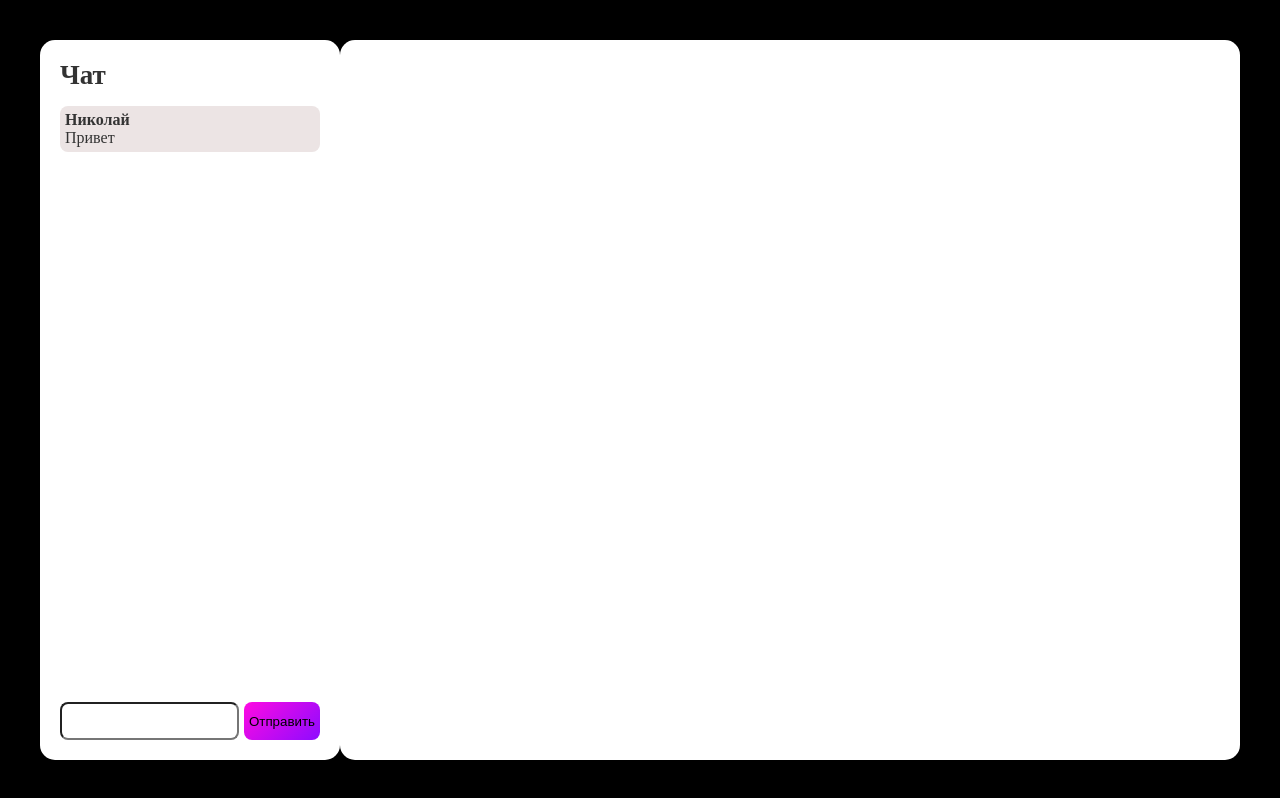
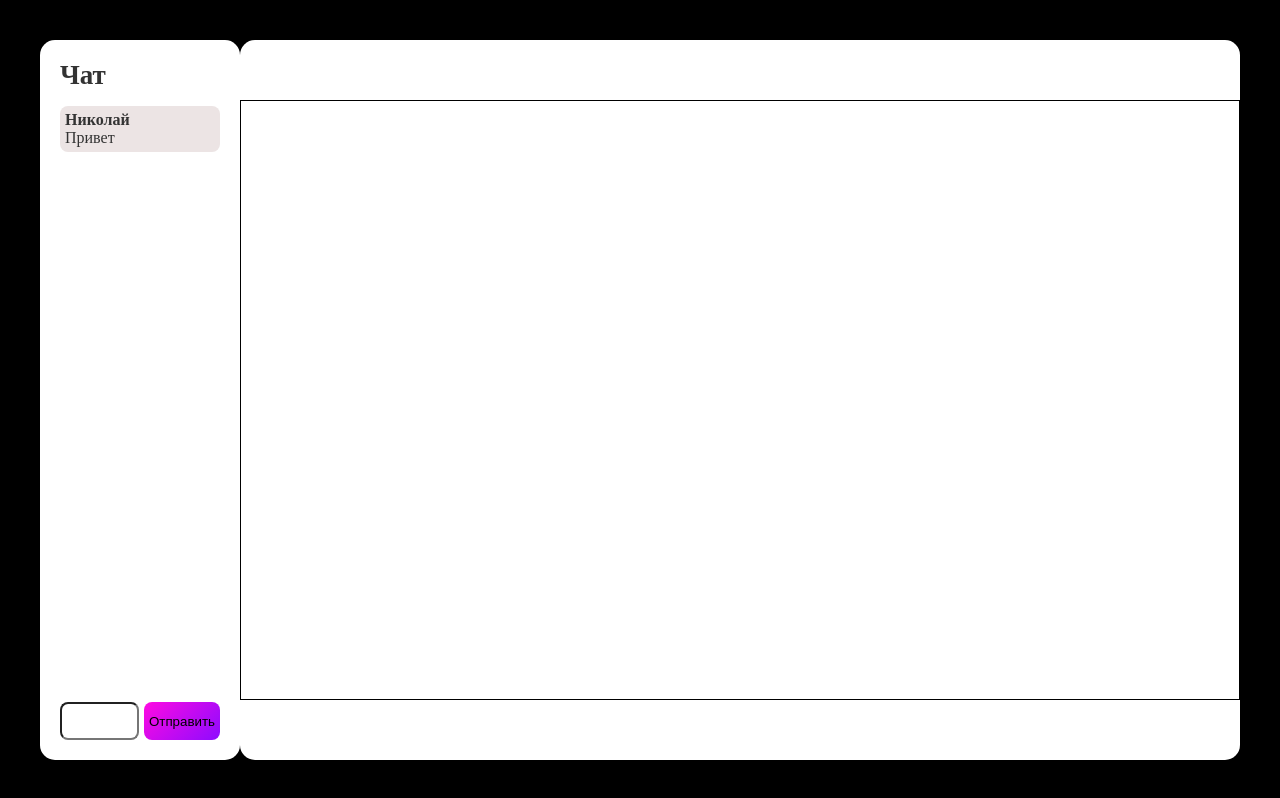
Before and after one commit to Leroyalle/guess-the-drawing-frontend, a Next.js app: page /game/1 in a window 1280 px wide. Built offline with nearby package versions, Linux system fonts and the light colour scheme.

Commit message:
canvas и его базовый функционал

```diff
--- a/app/components/Canvas/Canvas.module.scss
+++ b/app/components/Canvas/Canvas.module.scss
@@ -0,0 +1,6 @@
+.canvas {
+  margin: auto;
+  width: 1000px;
+  height: 600px;
+  border: 1px solid black;
+}
--- a/app/components/Canvas/index.tsx
+++ b/app/components/Canvas/index.tsx
@@ -1,9 +1,41 @@
+'use client';
 import React from 'react';
-
 import styles from './Canvas.module.scss';
 
 export const Canvas: React.FC = () => {
-  const rootRef = React.useRef(null);
+  const rootRef = React.useRef<HTMLCanvasElement | null>(null);
 
-  return <div ref={rootRef}></div>;
+  React.useEffect(() => {
+    if (rootRef.current) {
+      const canvas = document.getElementById('canvas');
+      const ctx = rootRef.current.getContext('2d');
+      if (ctx) {
+        rootRef.current.width = 1000;
+        rootRef.current.height = 600;
+        ctx.lineCap = 'round';
+        ctx.lineWidth = 8;
+        ctx.strokeStyle = 'black';
+
+        //   ctx.clearRect(0, 0, canvas.width, canvas.height);
+
+        rootRef.current.addEventListener('mousemove', (e) => {
+          const x = e.offsetX;
+          const y = e.offsetY;
+          const dx = e.movementX;
+          const dy = e.movementY;
+
+          if (e.buttons > 0) {
+            console.log(1111);
+            ctx.beginPath();
+            ctx.moveTo(x, y);
+            ctx.lineTo(x - dx, y - dy);
+            ctx.stroke();
+            ctx.closePath();
+          }
+        });
+      }
+    }
+  }, []);
+
+  return <canvas ref={rootRef} className={styles.canvas} />;
 };
--- a/app/game/[id]/Game.module.scss
+++ b/app/game/[id]/Game.module.scss
@@ -62,6 +62,8 @@
   }
 
   .canvas {
+    display: grid;
+    place-items: center;
     background-color: #fff;
     width: 100%;
     height: 100%;
--- a/app/game/[id]/page.tsx
+++ b/app/game/[id]/page.tsx
@@ -1,5 +1,6 @@
 import Image from 'next/image';
 import styles from './Game.module.scss';
+import { Canvas } from '@/app/components/Canvas';
 
 export default function Game() {
   return (
@@ -15,13 +16,12 @@ export default function Game() {
           </div>
           <div className={styles.input}>
             <input type="text" className={styles.field} />
-
             <button className={styles.send}>Отправить</button>
           </div>
         </div>
 
         <div className={styles.canvas}>
-          <div id="paint" />
+          <Canvas />
         </div>
       </div>
     </main>
--- a/app/page.tsx
+++ b/app/page.tsx
@@ -1,5 +1,6 @@
 import Image from 'next/image';
 import styles from './Home.module.scss';
+import Link from 'next/link';
 
 export default function Home() {
   return (
@@ -9,7 +10,9 @@ export default function Home() {
         <p className={styles.subtitle}>
           Сыграй с друзьями! <br /> Догадаются ли они о чем ты думаешь?
         </p>
-        <button className={styles.startGameButton}>Создать игру</button>
+        <Link href="/game/1" className={styles.startGameButton}>
+          Создать игру
+        </Link>
       </div>
     </main>
   );
```
